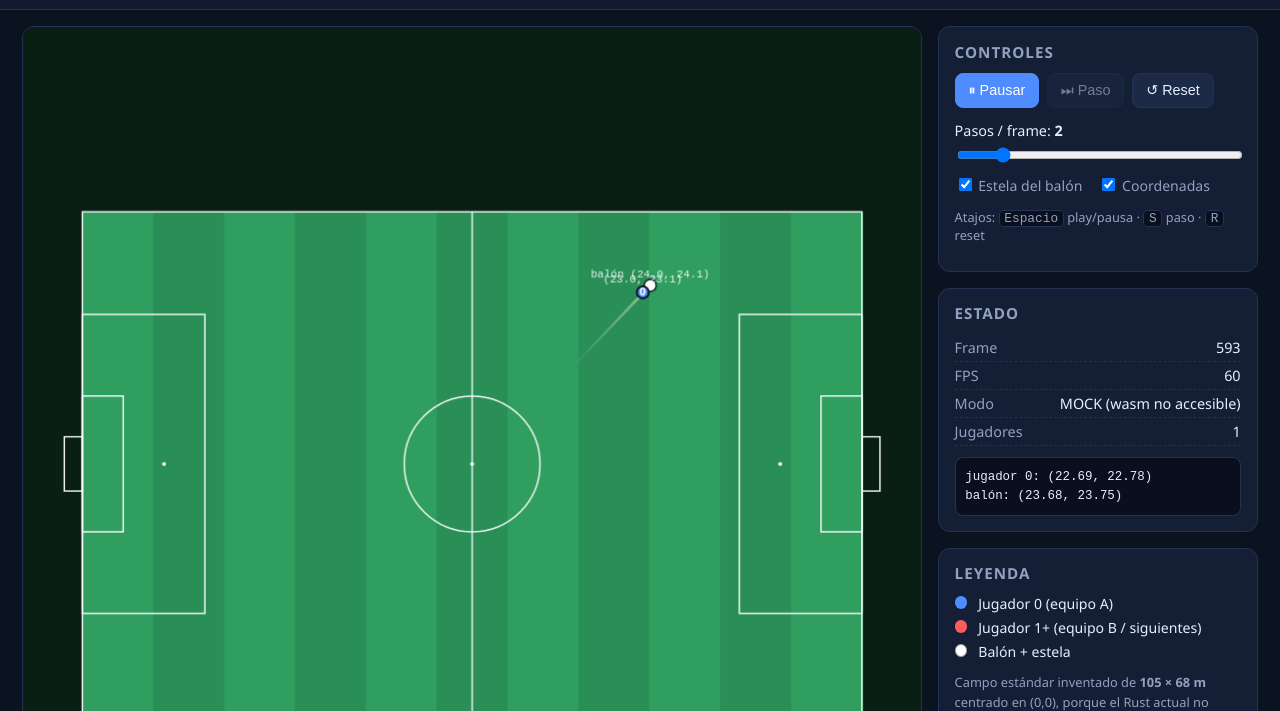
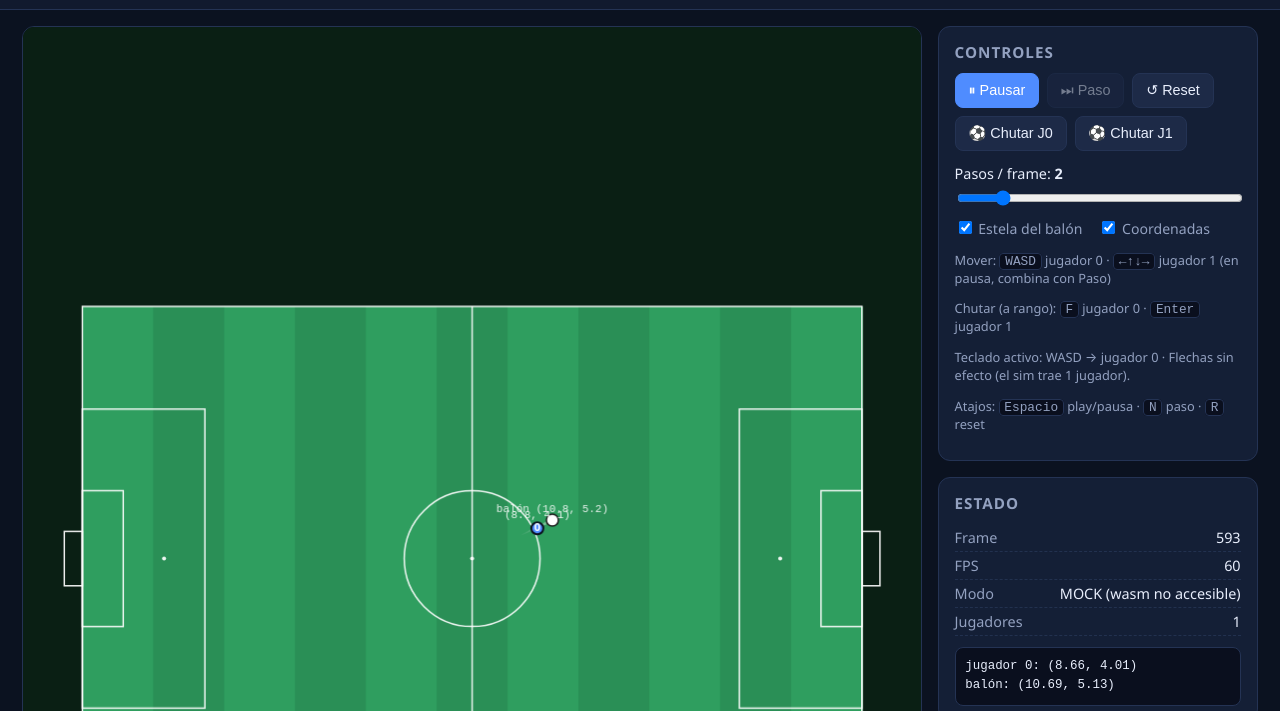
Before and after one commit to Dgrar/Neurokick, a website built with Vite: page www/index.html in a window 1280 px wide. Shown: the part 70-781 px from the top of the page. Built offline with nearby package versions, Linux system fonts and the light colour scheme.

Commit message:
Kick y comprobacion manual añadida

```diff
--- a/www/index.html
+++ b/www/index.html
@@ -28,6 +28,8 @@
                     <button id="btnPlay" type="button" class="btn primary">⏸ Pausar</button>
                     <button id="btnStep" type="button" class="btn" title="Avanza un paso de física (S)">⏭ Paso</button>
                     <button id="btnReset" type="button" class="btn" title="Crea una Simulation nueva (R)">↺ Reset</button>
+                    <button id="btnKick0" type="button" class="btn" title="Chuta con el jugador 0 (F)">⚽ Chutar J0</button>
+                    <button id="btnKick1" type="button" class="btn" title="Chuta con el jugador 1 (Enter)">⚽ Chutar J1</button>
                 </div>
                 <label class="slider-row" for="speed">
                     <span>Pasos / frame: <strong id="speedVal">2</strong></span>
@@ -37,7 +39,10 @@
                     <label><input id="chkTrails" type="checkbox" checked /> Estela del balón</label>
                     <label><input id="chkCoords" type="checkbox" checked /> Coordenadas</label>
                 </div>
-                <p class="hint">Atajos: <kbd>Espacio</kbd> play/pausa · <kbd>S</kbd> paso · <kbd>R</kbd> reset</p>
+                <p class="hint">Mover: <kbd>WASD</kbd> jugador 0 · <kbd>←↑↓→</kbd> jugador 1 (en pausa, combina con Paso)</p>
+                <p class="hint">Chutar (a rango): <kbd>F</kbd> jugador 0 · <kbd>Enter</kbd> jugador 1</p>
+                <p class="hint" id="inputNote"></p>
+                <p class="hint">Atajos: <kbd>Espacio</kbd> play/pausa · <kbd>N</kbd> paso · <kbd>R</kbd> reset</p>
             </div>
 
             <div class="card">
--- a/www/script.js
+++ b/www/script.js
@@ -4,6 +4,7 @@
 //   Simulation::new() -> Simulation
 //   Simulation::visualize() -> Data   (avanza 1 step y devuelve el estado)
 //   Simulation::train()               (avanza 1 step sin devolver nada)
+//   Simulation::kick(idx)             (chut si el balón está a rango)
 //   Data { players: Vec<Player { x, y }>, ball: Ball { x, y } }
 //
 // El campo es inventado (105x68 m, centro en 0,0) porque la física aún no
@@ -35,6 +36,7 @@ class MockSimulation {
         this.px = -5; this.py = 0; this.pvx = 0; this.pvy = 0;
         this.bx = 0; this.by = 0; this.bvx = 2.5; this.bvy = 1.2;
         this.dt = 1 / 120;
+        this.kfx = 0; this.kfy = 0; // fuerza externa pendiente (un paso)
     }
     train() {this.#step();}
     visualize() {
@@ -44,12 +46,20 @@ class MockSimulation {
             ball: {x: this.bx, y: this.by},
         };
     }
+    apply_external_force(idx, fx, fy) {if (idx === 0) {this.kfx = fx; this.kfy = fy;} }
+    kick(idx) {
+        if (idx !== 0) return;
+        const dx = this.bx - this.px, dy = this.by - this.py;
+        const d = Math.hypot(dx, dy) || 1e-6;
+        if (d < vis.playerR + vis.ballR + 0.2) {this.bvx += dx / d * 10; this.bvy += dy / d * 10;}
+    }
     player_radius() {return vis.playerR;}
     ball_radius() {return vis.ballR;}
     #step() {
         // Jugador: fuerza proporcional hacia el balón + amortiguación.
-        const fx = (this.bx - this.px) * 6 - this.pvx * 1.2;
-        const fy = (this.by - this.py) * 6 - this.pvy * 1.2;
+        const fx = (this.bx - this.px) - this.pvx * 1.2 + this.kfx / 10;
+        const fy = (this.by - this.py) - this.pvy * 1.2 + this.kfy / 10;
+        this.kfx = 0; this.kfy = 0; // la fuerza externa dura un paso
         this.pvx += fx * this.dt; this.pvy += fy * this.dt;
         const sp = Math.hypot(this.pvx, this.pvy);
         if (sp > 10) {this.pvx *= 10 / sp; this.pvy *= 10 / sp;}
@@ -253,6 +263,15 @@ function drawEntities(state, showCoords) {
     ctx.arc(X(state.ball.x), Y(state.ball.y), RD(vis.ballR), 0, Math.PI * 2);
     ctx.fill();
     ctx.stroke();
+    // Anillo expansivo al chutar.
+    const kft = performance.now() - app.kickFlashT;
+    if (kft < 400) {
+        ctx.strokeStyle = `rgba(255,220,80,${(1 - kft / 400).toFixed(3)})`;
+        ctx.lineWidth = 3;
+        ctx.beginPath();
+        ctx.arc(X(state.ball.x), Y(state.ball.y), RD(vis.ballR) + (kft / 400) * R(8), 0, Math.PI * 2);
+        ctx.stroke();
+    }
 
     // Jugadores.
     state.players.forEach((p, i) => {
@@ -308,6 +327,9 @@ const ui = {
     mode: document.getElementById("stMode"),
     nplayers: document.getElementById("stPlayers"),
     pos: document.getElementById("stPos"),
+    inputNote: document.getElementById("inputNote"),
+    kick0: document.getElementById("btnKick0"),
+    kick1: document.getElementById("btnKick1"),
 };
 
 const app = {
@@ -320,6 +342,7 @@ const app = {
     trail: [],
     fpsEMA: 60,
     lastT: performance.now(),
+    kickFlashT: 0, // timestamp del último chut (anillo visual)
 };
 
 function setBadge() {
@@ -329,9 +352,49 @@ function setBadge() {
     ui.mode.textContent = app.mode;
 }
 
+const KEY_FORCE = 2000; // N (control fino: ~12 m por segundo mantenido, toques cortos ~1 m)
+const keysDown = new Set();
+
+function axisFor(neg, pos) {
+    return (keysDown.has(pos) ? 1 : 0) - (keysDown.has(neg) ? 1 : 0);
+}
+
+
+// Aplica las fuerzas del teclado antes de cada paso de física (así no
+// depende de si el motor conserva fuerzas entre pasos):
+// WASD -> jugador 0, flechas -> jugador 1.
+function applyKeyForces() {
+    const sim = app.sim;
+    if (!sim || typeof sim.apply_external_force !== "function") return;
+    const n = app.state.players.length;
+    const moves = [
+        {fx: axisFor("KeyA", "KeyD"), fy: axisFor("KeyS", "KeyW")},
+        {fx: axisFor("ArrowLeft", "ArrowRight"), fy: axisFor("ArrowDown", "ArrowUp")},
+    ];
+    moves.forEach((m, idx) => {
+        if (idx >= n) return;
+        const len = Math.hypot(m.fx, m.fy);
+        if (len === 0) return;
+        const k = KEY_FORCE / Math.max(1, len); // la diagonal no corre más
+        try {sim.apply_external_force(idx, m.fx * k, m.fy * k);}
+        catch (err) {console.warn("[neurokick] apply_external_force falló:", err);}
+    });
+}
+
+// Chuta con el jugador idx (si el wasm lo expone y el jugador existe).
+// En Rust solo tiene efecto a rango (PLAYER_RADIUS + BALL_RADIUS + 0.2).
+function doKick(idx) {
+    const sim = app.sim;
+    if (!sim || typeof sim.kick !== "function") return;
+    if (idx >= app.state.players.length) {console.log("[neurokick] chut ignorado: no existe el jugador " + idx); return;}
+    try {sim.kick(idx); app.kickFlashT = performance.now(); console.log("[neurokick] chut jugador " + idx);}
+    catch (err) {console.warn("[neurokick] kick falló:", err);}
+}
+
 function advance(steps) {
     for (let i = 0; i < steps; i++) {
         try {
+            applyKeyForces();
             app.state = snapshot(app.sim.visualize());
         } catch (err) {
             console.error("[neurokick] visualize() falló:", err);
@@ -350,6 +413,13 @@ function setRunning(v) {
     app.running = v;
     ui.play.textContent = v ? "⏸ Pausar" : "▶ Reanudar";
     ui.step.disabled = v;
+}
+
+function updateInputNote() {
+    const n = app.state.players.length;
+    ui.inputNote.textContent = n > 1
+        ? "Teclado activo: WASD → jugador 0 · Flechas → jugador 1."
+        : "Teclado activo: WASD → jugador 0 · Flechas sin efecto (el sim trae 1 jugador).";
 }
 
 function reset() {
@@ -380,6 +450,7 @@ function loop(now) {
         ui.frame.textContent = String(app.frame);
         ui.fps.textContent = app.fpsEMA.toFixed(0);
         ui.nplayers.textContent = String(app.state.players.length);
+        updateInputNote();
         const lines = app.state.players.map((p, i) => `jugador ${i}: (${p.x.toFixed(2)}, ${p.y.toFixed(2)})`);
         lines.push(`balón: (${app.state.ball.x.toFixed(2)}, ${app.state.ball.y.toFixed(2)})`);
         ui.pos.textContent = lines.join("\n");
@@ -392,15 +463,24 @@ function loop(now) {
 ui.play.addEventListener("click", () => setRunning(!app.running));
 ui.step.addEventListener("click", () => {if (!app.running) advance(1);});
 ui.reset.addEventListener("click", reset);
+ui.kick0.addEventListener("click", () => doKick(0));
+ui.kick1.addEventListener("click", () => doKick(1));
 ui.speed.addEventListener("input", () => {
     app.stepsPerFrame = Number(ui.speed.value);
     ui.speedVal.textContent = ui.speed.value;
 });
+const GAME_KEYS = ["KeyW", "KeyA", "KeyS", "KeyD", "ArrowUp", "ArrowDown", "ArrowLeft", "ArrowRight", "Space"];
 window.addEventListener("keydown", (e) => {
-    if (e.code === "Space" && e.target === document.body) {e.preventDefault(); setRunning(!app.running);}
-    else if (e.key === "s" || e.key === "S") {if (!app.running) advance(1);}
-    else if (e.key === "r" || e.key === "R") {reset();}
+    if (e.target !== document.body) return; // no robar teclas al slider
+    if (GAME_KEYS.includes(e.code)) {keysDown.add(e.code); e.preventDefault();}
+    if (e.code === "Space") setRunning(!app.running);
+    else if (e.code === "KeyN") {if (!app.running) advance(1);}
+    else if (e.code === "KeyR") reset();
+    else if (e.code === "KeyF") doKick(0);
+    else if (e.code === "Enter") doKick(1);
 });
+window.addEventListener("keyup", (e) => keysDown.delete(e.code));
+window.addEventListener("blur", () => keysDown.clear());
 
 // ---------------------------------------------------------------- init
 
@@ -420,4 +500,5 @@ loadSimulation().then(({sim, mode}) => {
     requestAnimationFrame(loop);
 });
 
+
 window.__neurokick = app;
```
